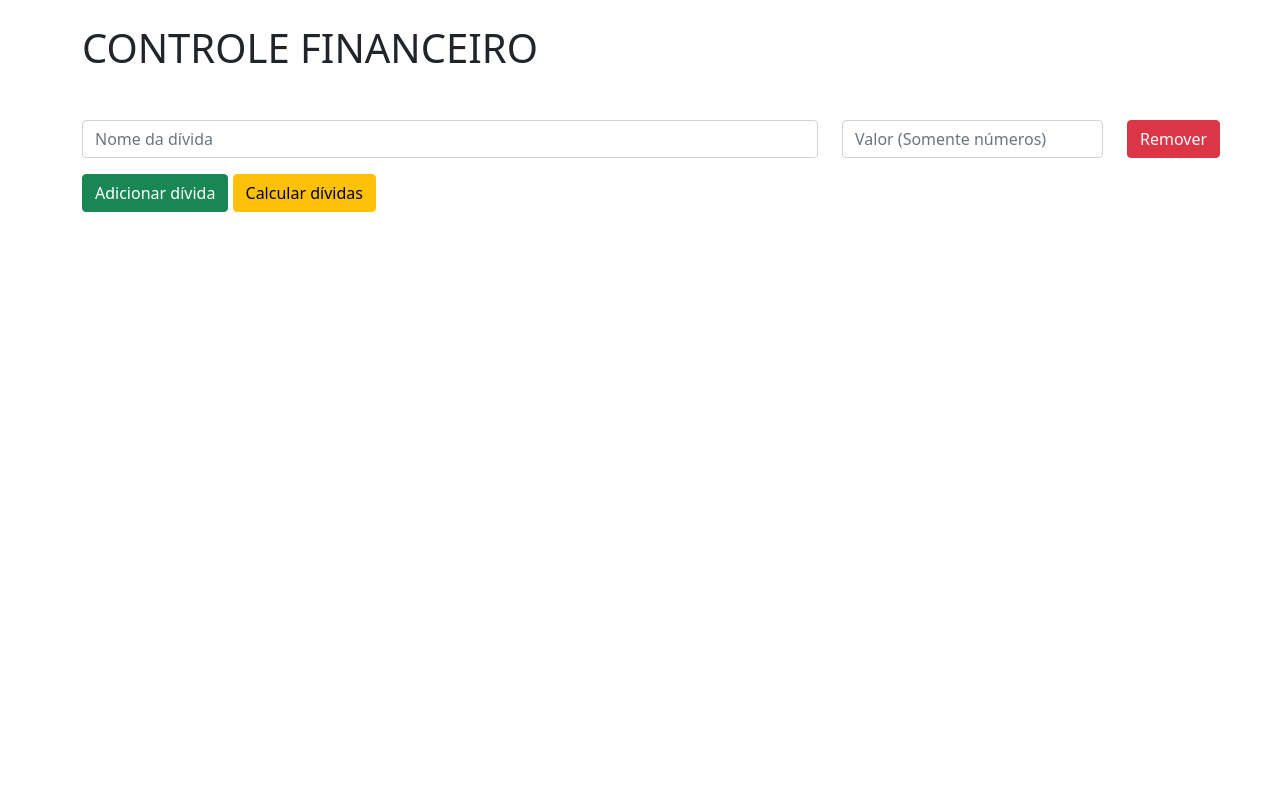
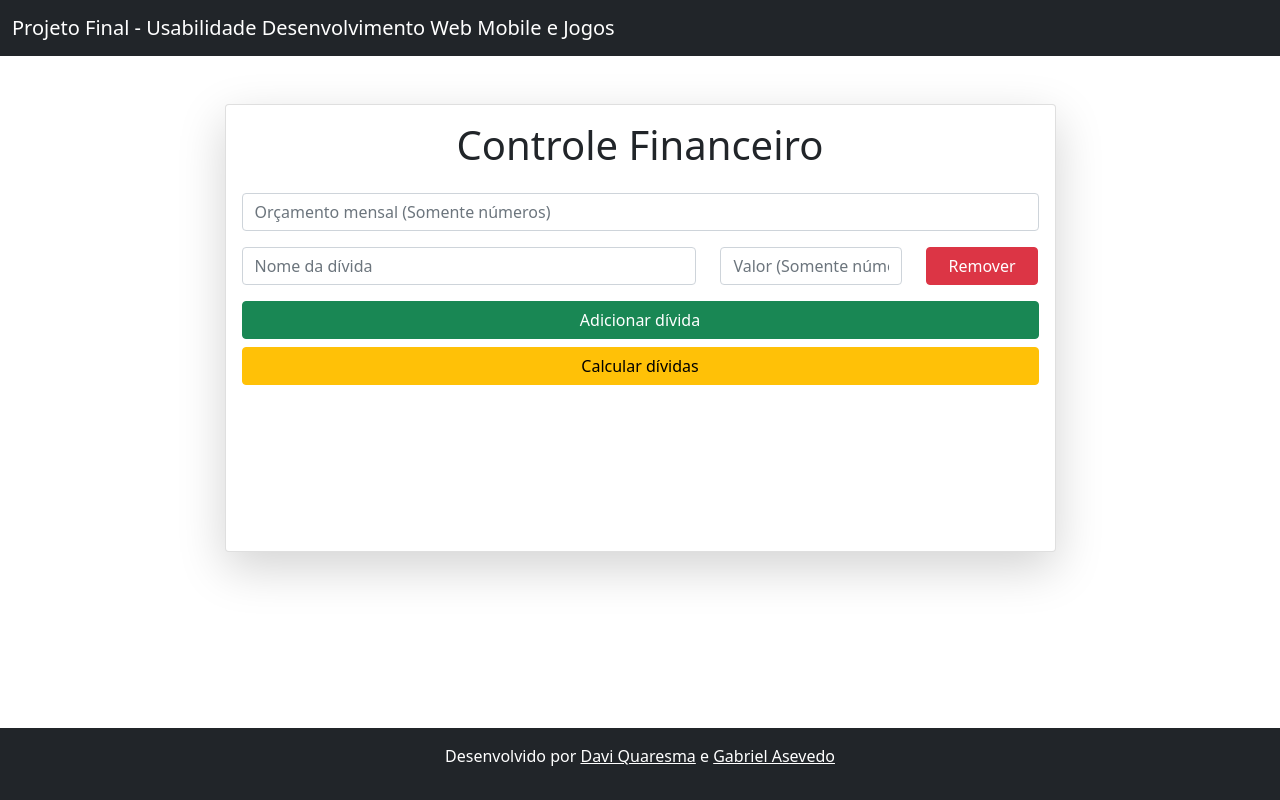
Before and after one commit to DaviQuaresma/trabalhoFinal, a website: page index.html in a window 1280 px wide. Drawn offline with nearby package versions, Linux system fonts and the light colour scheme; a script that the page names is missing.

Commit message:
code refactoring and new features

```diff
--- a/index.html
+++ b/index.html
@@ -1,36 +1,68 @@
 <!DOCTYPE html>
-<html lang="en">
+<html lang="pt-BR">
 <head>
     <meta charset="UTF-8">
     <meta name="viewport" content="width=device-width, initial-scale=1.0">
+    <link rel="icon" href="assets/icon-96.png" sizes="96x96" type="image/png">
     <script src="/js/createForm.js" defer></script>
     <script src="/js/calcDebt.js" defer></script>
     <link href="https://cdn.jsdelivr.net/npm/bootstrap@5.0.2/dist/css/bootstrap.min.css" rel="stylesheet" integrity="sha384-EVSTQN3/azprG1Anm3QDgpJLIm9Nao0Yz1ztcQTwFspd3yD65VohhpuuCOmLASjC" crossorigin="anonymous">
     <title>Controle Financeiro</title>
 </head>
-<body>
-    <section class="container-fluid">
-        <div class="container-lg mt-4">
-            <h1 class="h1">CONTROLE FINANCEIRO</h1>
+<body class="d-flex flex-column min-vh-100">
+    <nav class="navbar navbar-expand-lg navbar-dark bg-dark">
+        <div class="container-fluid">
+            <a class="navbar-brand" href="#">Projeto Final - Usabilidade Desenvolvimento Web Mobile e Jogos</a>
+            <button class="navbar-toggler" type="button" data-bs-toggle="collapse" data-bs-target="#navbarNav" aria-controls="navbarNav" aria-expanded="false" aria-label="Toggle navigation">
+                <span class="navbar-toggler-icon"></span>
+            </button>
         </div>
+    </nav>
 
-        <div id="form-container">
-            <form id="form" action="" class="container-sm mt-5">
-                <div class="row mb-3">
-                    <div class="col">
-                      <input type="text" class="form-control nameField" placeholder="Nome da dívida" aria-label="First name">
-                    </div>
-                    <div class="col-md-3">
-                      <input type="text" class="form-control calcField" placeholder="Valor (Somente números)" aria-label="Last name">
-                    </div>
-                    <div class="col-md-1">
-                        <button type="button" class="btn btn-danger">Remover</button>
+    <main class="container mt-5 flex-grow-1">
+        <div class="row justify-content-center">
+            <div class="col-lg-9">
+                <div class="card shadow-lg">
+                    <div class="card-body">
+                        <h1 class="card-title text-center mb-4">Controle Financeiro</h1>
+                        <div id="form-container">
+                            <form id="form" action="" class="mt-4">
+                                <div class="row mb-3">
+                                    <div class="col-12">
+                                        <input type="text" id="budget" class="form-control" placeholder="Orçamento mensal (Somente números)" aria-label="Orçamento mensal">
+                                    </div>
+                                </div>
+                                <div class="row mb-3">
+                                    <div class="col-7">
+                                        <input type="text" class="form-control nameField" placeholder="Nome da dívida" aria-label="Nome da dívida">
+                                    </div>
+                                    <div class="col-3">
+                                        <input type="text" class="form-control calcField" placeholder="Valor (Somente números)" aria-label="Valor">
+                                    </div>
+                                    <div class="col-2 d-flex align-items-center">
+                                        <button type="button" class="btn btn-danger w-100">Remover</button>
+                                    </div>
+                                </div>
+                                <div class="d-grid gap-2">
+                                    <button type="button" id="addDebt" class="btn btn-success">Adicionar dívida</button>
+                                    <button type="submit" id="calcDebt" class="btn btn-warning">Calcular dívidas</button>
+                                </div> <br>
+                            </form>
+                            <div id="message-container" aria-live="polite"></div>
+                        </div>
+                        <canvas id="debtChart" width="400" height="120"></canvas>
                     </div>
                 </div>
-                <button type="button" id="addDebt" class="btn btn-success">Adicionar dívida</button>
-                <button type="submit" id="calcDebt" class="btn btn-warning">Calcular dívidas</button>
-            </form>
+            </div>
         </div>
-    </section>
+    </main>
+
+    <footer class="bg-dark text-white text-center py-3 mt-auto">
+        <p>Desenvolvido por <a href="https://github.com/DaviQuaresma" class="text-white" target="_blank">Davi Quaresma</a> e <a href="https://github.com/gabriel-asevedo" class="text-white" target="_blank">Gabriel Asevedo</a></p>
+    </footer>
+
+    <script src="https://cdn.jsdelivr.net/npm/@popperjs/core@2.9.2/dist/umd/popper.min.js" integrity="sha384-KsvD9z5Xow4fNpZePzw+OTwf1s32oVqA6JeTswZ8zu6aJx2ZPh1j2ufGHp+8j0P8" crossorigin="anonymous"></script>
+    <script src="https://cdn.jsdelivr.net/npm/bootstrap@5.0.2/dist/js/bootstrap.min.js" integrity="sha384-cVKIPhG2Y1d5z1KU8E4lCBH1uIbu1l7E4tgtb9nK8rqZ9d49+d+M29Q5B8w1So45" crossorigin="anonymous"></script>
+    <script src="https://cdn.jsdelivr.net/npm/chart.js@2.9.4/dist/Chart.min.js"></script>
 </body>
 </html>
```
